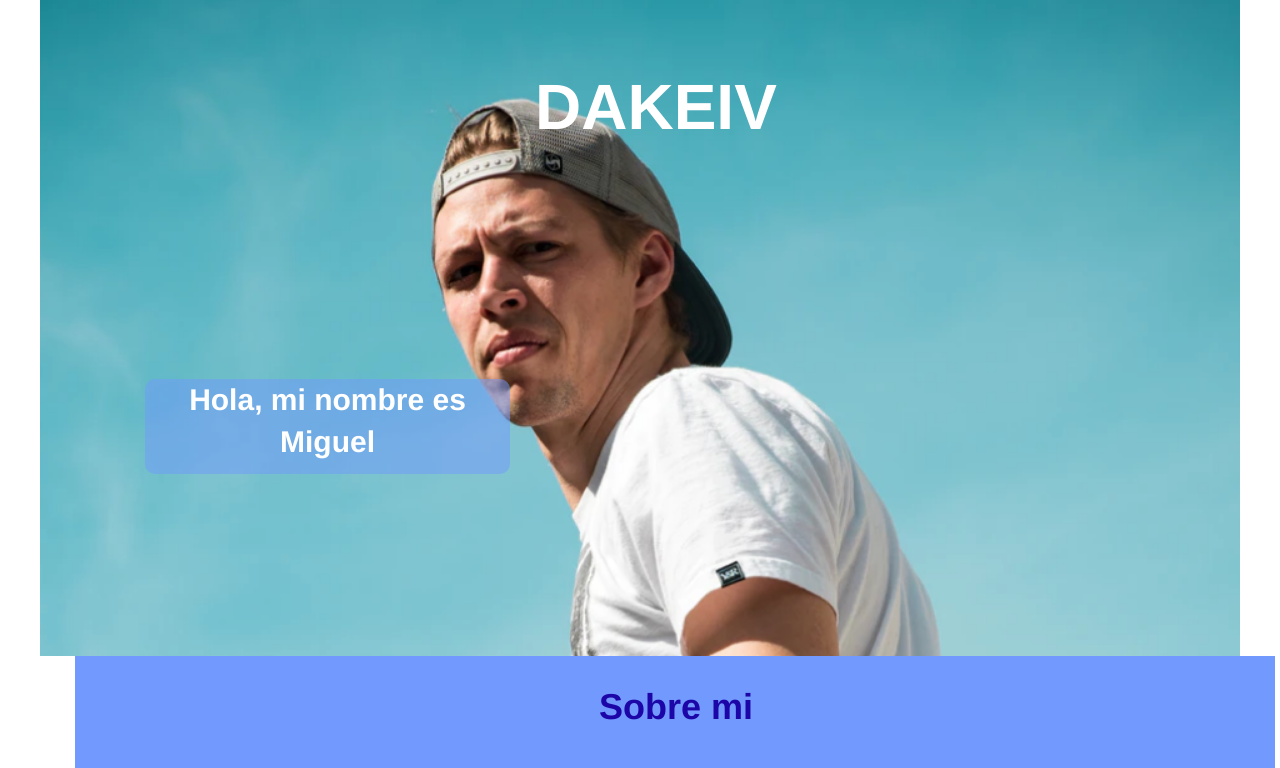
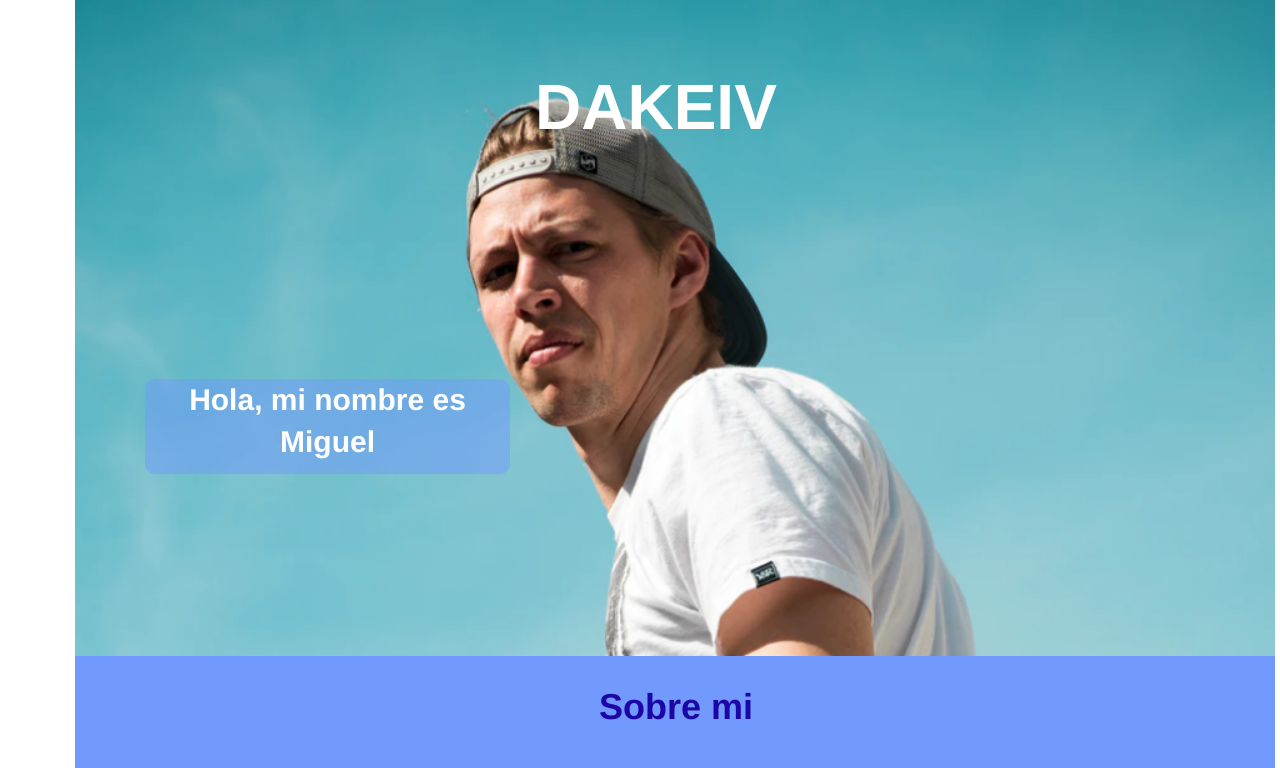
Before and after one commit to RGiannoni/reto3, a plain HTML site: page index.html in a window 1280 px wide. Shown: the top 768 px of the page. Drawn offline with Linux system fonts and the light colour scheme.

Commit message:
mejorando

```diff
--- a/styles/main.css
+++ b/styles/main.css
@@ -21,8 +21,9 @@ h1{
 }
 
 .presentacion img{
-    /* position: absolute; */
-  width: 100vw;
+    position: absolute;
+    width: 100vw;
+    left: 75px;
 
 }
 
@@ -110,6 +111,7 @@ position: absolute;
 width: 100vw;
 height: 425px;
 top: 1089px;
+left: 75px;
 background: #9122FF;
 }
 
```
